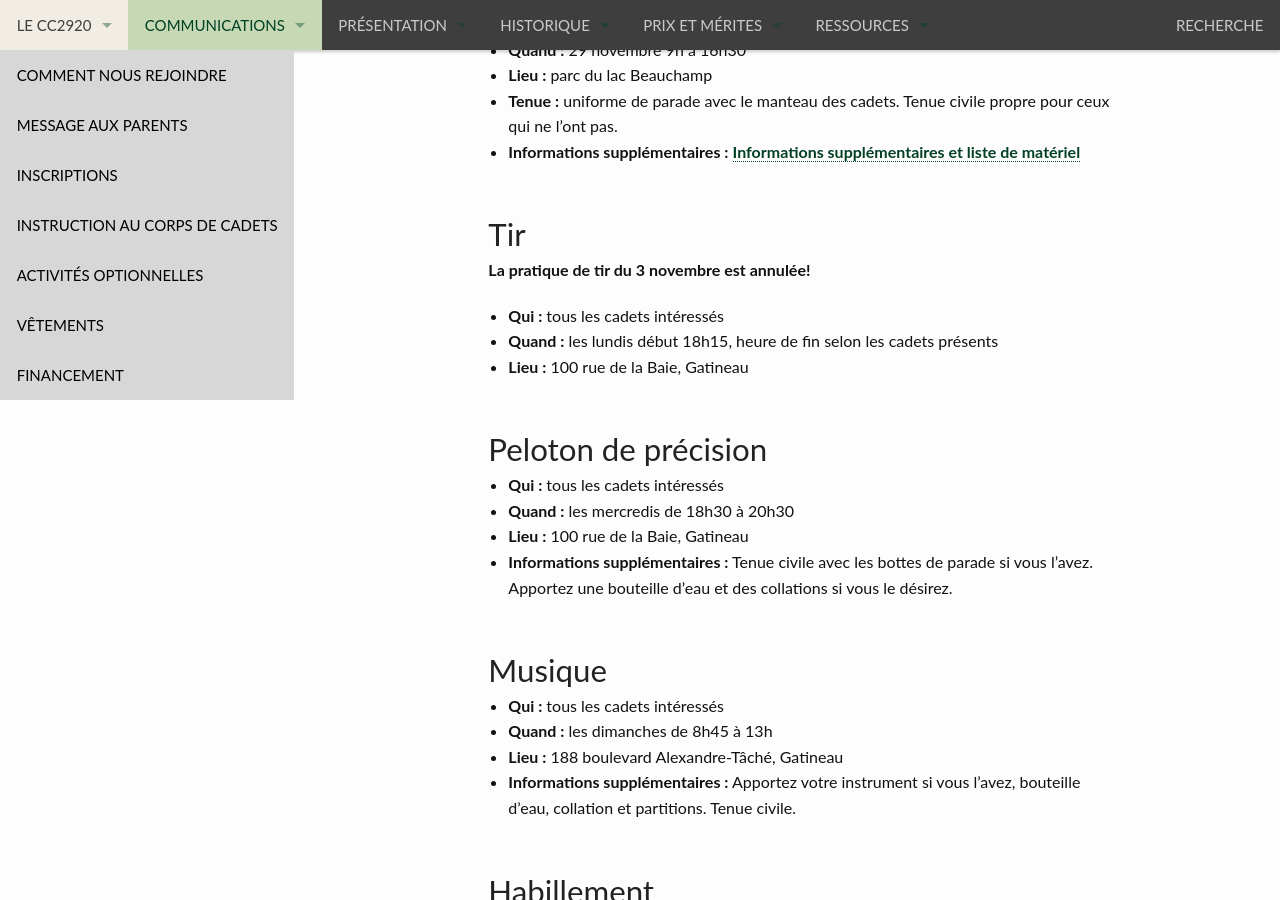
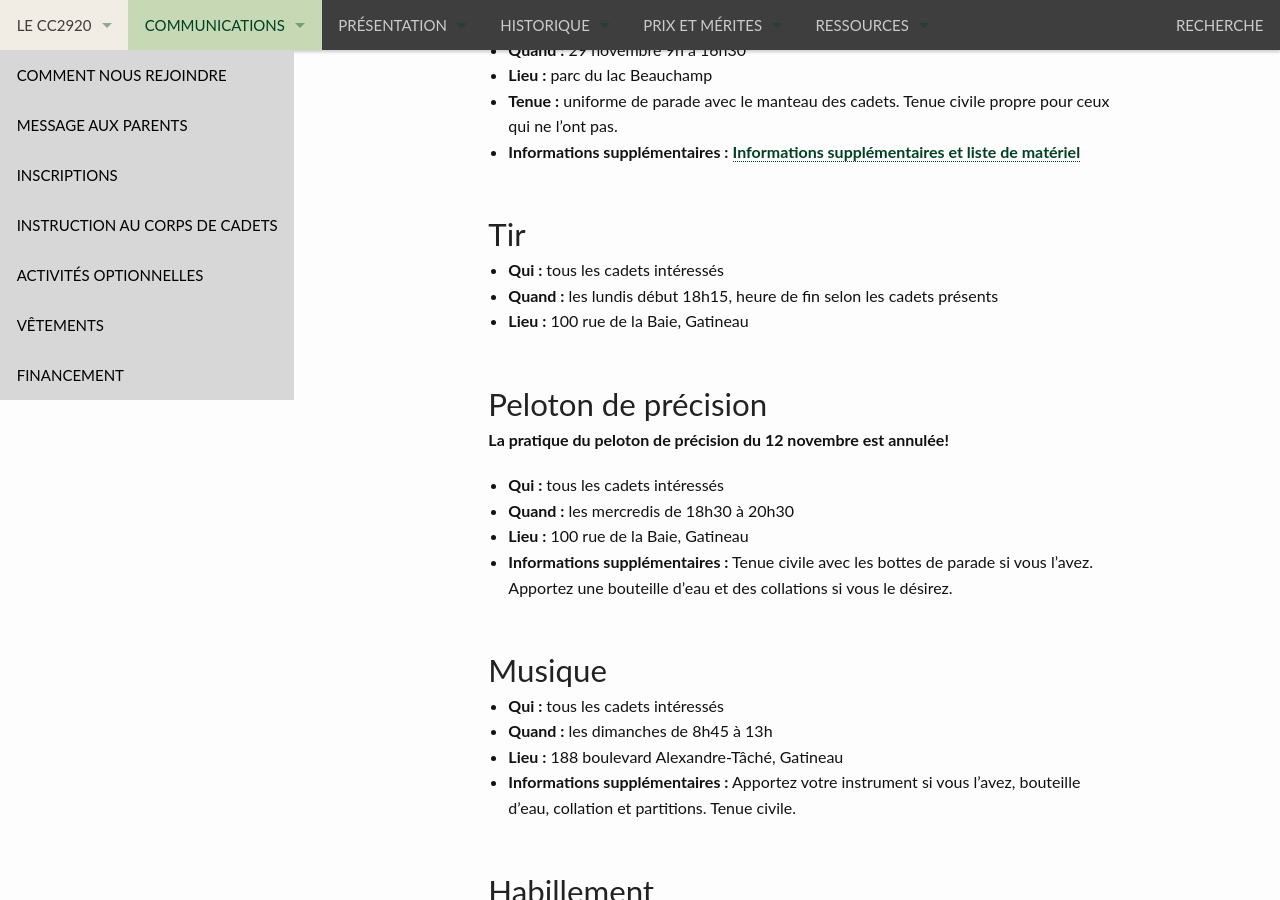
Before and after one commit to CC2920/web, a Jekyll site: the page built from _communications/messages.md, in a window 1280 px wide and 900 px high, scrolled down 1206 px. Built offline with Jekyll 4.4.1, drawn with Linux system fonts in a browser that asks for light colours.

Commit message:
Update cancellation notice for precision squad practice
Added cancellation notice for precision squad practice on November 12.

```diff
--- a/_communications/messages.md
+++ b/_communications/messages.md
@@ -36,13 +36,13 @@ Pour assurer le bon déroulement de l’activité, nous avons besoin d’environ
 
 
 ## Tir
-**La pratique de tir du 3 novembre est annulée!**
 - **Qui :** tous les cadets intéressés
 - **Quand :** les lundis début 18h15, heure de fin selon les cadets présents
 - **Lieu :** 100 rue de la Baie, Gatineau
 
 
 ## Peloton de précision
+**La pratique du peloton de précision du 12 novembre est annulée!**
 - **Qui :** tous les cadets intéressés
 - **Quand :** les mercredis de 18h30 à 20h30
 - **Lieu :** 100 rue de la Baie, Gatineau
```
